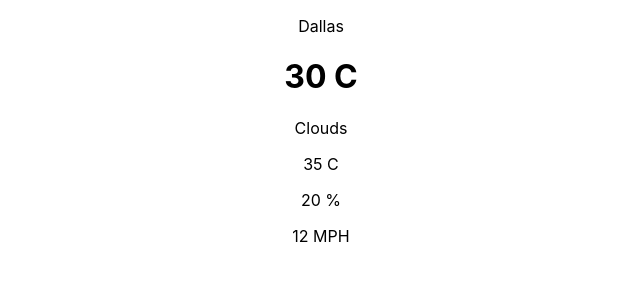
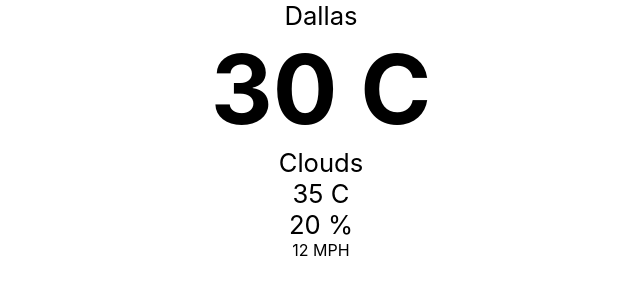
Before and after one commit to AleksandrKompanetc/react-weather-app, a React (Create React App) app: page / in a window 1280 px wide. Shown: the top 300 px of the page, without its empty margins (319-959 px from the left). Built offline with nearby package versions, Linux system fonts and the light colour scheme; the HTML template or start-up script is replaced by a standard one.

Commit message:
adding styles for App

```diff
--- a/src/index.css
+++ b/src/index.css
@@ -1,3 +1,9 @@
+* {
+  box-sizing: border-box;
+  margin: 0;
+  padding: 0;
+}
+
 body {
   margin: 0;
   font-family: -apple-system, BlinkMacSystemFont, 'Segoe UI', 'Roboto', 'Oxygen',
@@ -7,6 +13,14 @@ body {
   -moz-osx-font-smoothing: grayscale;
 }
 
+p {
+  font-size: 1.6rem;
+}
+
+h1 {
+  font-size: 6rem
+}
+
 code {
   font-family: source-code-pro, Menlo, Monaco, Consolas, 'Courier New',
     monospace;
```
